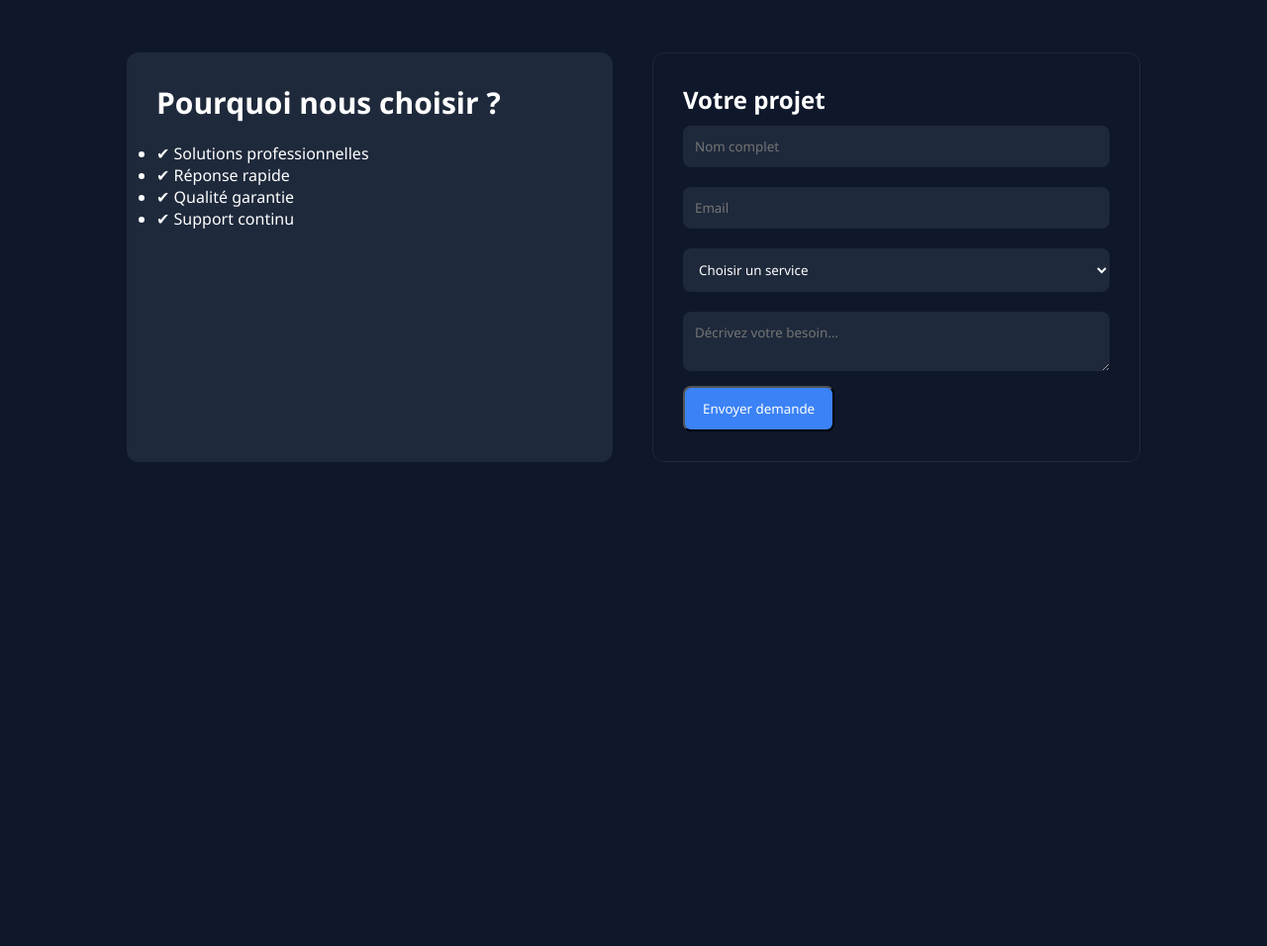
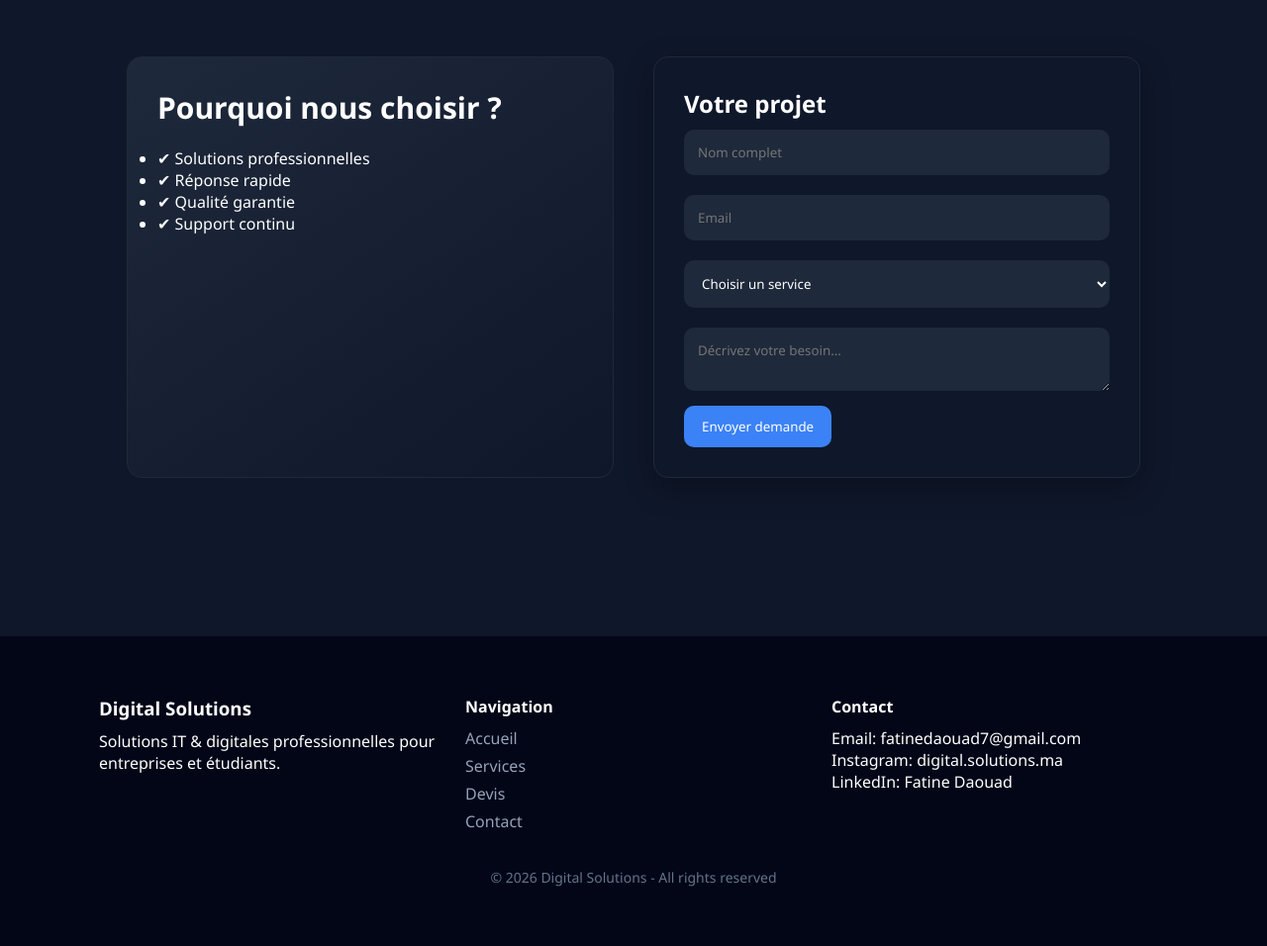
Before and after one commit to fatinedaouad7-collab/digital-solutions, a plain HTML site: page devis.html in a window 1280 px wide. Shown: the part 320-1276 px from the top of the page at 99% size. Before the commit the page ends 867 px from the top, so only its background shows below. Drawn offline with Linux system fonts and the light colour scheme.

Commit message:
update contact and devis forms (no redirect)

```diff
--- a/css/style.css
+++ b/css/style.css
@@ -783,3 +783,118 @@ font-size:45px;
 .page-hero p{
 color:#94a3b8;
 }
+/* ================= GLOBAL SECTION STYLE ================= */
+.page-hero{
+  padding:140px 20px 60px;
+  text-align:center;
+}
+
+.page-hero h1{
+  font-size:48px;
+  font-weight:700;
+}
+
+.page-hero p{
+  color:#94a3b8;
+  margin-top:10px;
+}
+
+/* ================= LAYOUT FIX ================= */
+.contact-wrapper,
+.devis-wrapper{
+display:grid;
+grid-template-columns:1fr 1fr;
+gap:40px;
+padding:80px 10%;
+}
+
+/* MOBILE FIX */
+@media(max-width:900px){
+.contact-wrapper,
+.devis-wrapper{
+grid-template-columns:1fr;
+}
+}
+
+/* ================= CARD STYLE ================= */
+.contact-card,
+.devis-info{
+background:linear-gradient(145deg,#1e293b,#0f172a);
+padding:30px;
+border-radius:15px;
+border:1px solid #1f2937;
+}
+
+.contact-form-box,
+.devis-form-box{
+background:#0f172a;
+padding:30px;
+border-radius:15px;
+border:1px solid #1e293b;
+box-shadow:0 10px 30px rgba(0,0,0,0.3);
+}
+
+/* ================= INPUTS ================= */
+input, textarea, select{
+width:100%;
+padding:14px;
+margin:10px 0;
+border-radius:10px;
+border:none;
+outline:none;
+background:#1e293b;
+color:white;
+transition:0.3s;
+}
+
+input:focus,
+textarea:focus,
+select:focus{
+border:1px solid #3b82f6;
+}
+
+/* ================= BUTTON ================= */
+.btn{
+background:#3b82f6;
+color:white;
+padding:12px 18px;
+border-radius:10px;
+border:none;
+cursor:pointer;
+transition:0.3s;
+}
+
+.btn:hover{
+background:#2563eb;
+transform:translateY(-2px);
+}
+
+/* ================= FOOTER UNIFIED ================= */
+.footer{
+background:#020617;
+padding:60px 40px;
+margin-top:80px;
+}
+
+.footer-grid{
+display:grid;
+grid-template-columns:repeat(auto-fit,minmax(200px,1fr));
+gap:30px;
+}
+
+.footer a{
+color:#94a3b8;
+text-decoration:none;
+display:block;
+margin:6px 0;
+}
+
+.footer a:hover{
+color:#3b82f6;
+}
+
+.footer-bottom{
+text-align:center;
+margin-top:30px;
+color:#64748b;
+}
--- a/devis.html
+++ b/devis.html
@@ -54,16 +54,17 @@
       <input type="text" name="Nom" placeholder="Nom complet" required>
 
       <input type="email" name="Email" placeholder="Email" required>
-
 <select name="Service" required>
   <option value="">Choisir un service</option>
   <option>Développement Web</option>
   <option>QA Testing</option>
   <option>Cybersécurité</option>
-        <option>Social Media</option>
+  <option>Social Media Management</option>
   <option>Rapports PFE</option>
+  <option>Présentations PowerPoint</option>
+  <option>Cartes de visite</option>
+
 </select>
-
       <textarea name="Message" placeholder="Décrivez votre besoin..." required></textarea>
 
       <button type="submit" class="btn">Envoyer demande</button>
@@ -86,6 +87,37 @@
 
 
 <script src="js/script.js"></script>
+<footer class="footer">
+
+  <div class="footer-grid">
+
+    <div>
+      <h3>Digital Solutions</h3>
+      <p>Solutions IT & digitales professionnelles pour entreprises et étudiants.</p>
+    </div>
+
+    <div>
+      <h4>Navigation</h4>
+      <a href="index.html">Accueil</a>
+      <a href="services.html">Services</a>
+      <a href="devis.html">Devis</a>
+      <a href="contact.html">Contact</a>
+    </div>
+
+    <div>
+      <h4>Contact</h4>
+      <p>Email: fatinedaouad7@gmail.com</p>
+      <p>Instagram: digital.solutions.ma</p>
+      <p>LinkedIn: Fatine Daouad</p>
+    </div>
+
+  </div>
+
+  <div class="footer-bottom">
+    © 2026 Digital Solutions - All rights reserved
+  </div>
+
+</footer>
 
 </body>
 </html>
```
Also changed, not shown: contact.html (+31 -0 lines), services.html (+1 -1 lines). Lines whose indentation alone changed are shown as unchanged.
